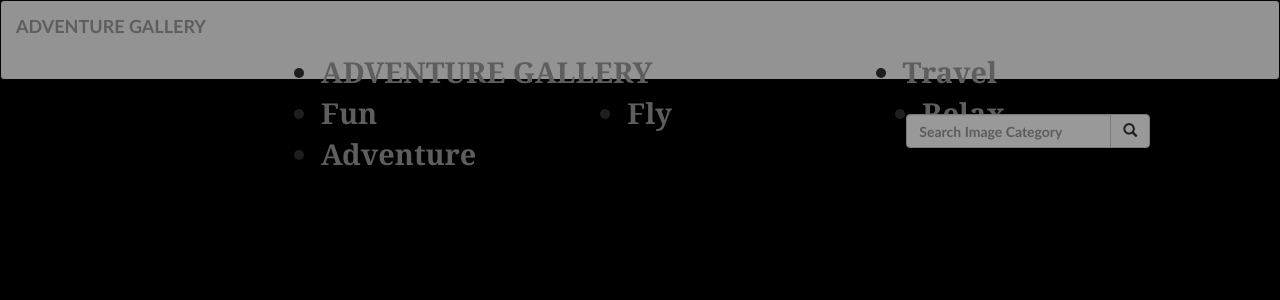
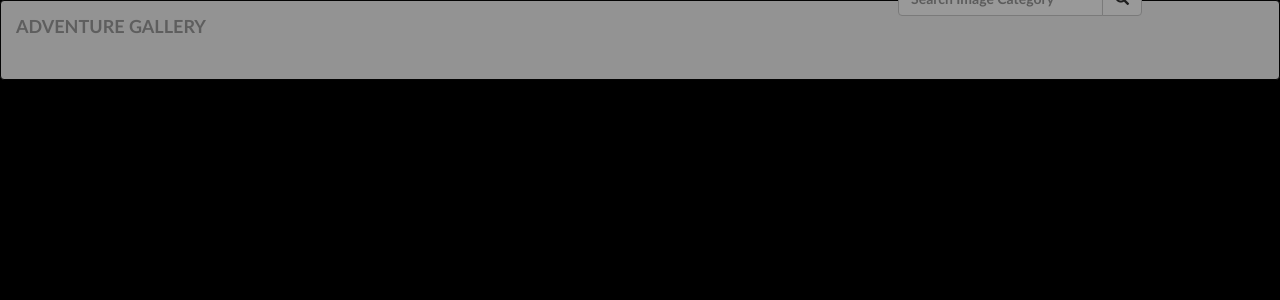
Before and after one commit to IsaacMurage-dev/Art-Gallery, a Django app: page / in a window 1280 px wide. Shown: the top 300 px of the page. Run offline with Django 3.2, Linux system fonts and the light colour scheme; data that the repository does not hold is empty; some libraries are stand-ins or nearby versions.

Commit message:
make changes to templates

```diff
--- a/snaps/templates/navbar.html
+++ b/snaps/templates/navbar.html
@@ -11,7 +11,7 @@
      <div class="navbar-header">
        <a class="navbar-brand" href="{% url 'intro' %}">ADVENTURE GALLERY</a>
      </div>
-     <div class="collapse navbar-collapse" id="navbarNavDropdown">
+     <!-- <div class="collapse navbar-collapse" id="navbarNavDropdown">
       <ul class="navbar-nav">
         <li class="nav-item">
           <a class="nav-link active" aria-current="page" href="#">ADVENTURE GALLERY</a>
@@ -30,7 +30,7 @@
         </li>
         <li class="nav-item">
           <a class="nav-link" href="#">Adventure</a>
-        </li>
+        </li> -->
      <!-- <li class="nav-item dropdown">
       <a class="nav-link dropdown-toggle" href="#" id="navbarDropdown" role="button" data-toggle="dropdown" aria-haspopup="true" aria-expanded="false">
         Categories
```
